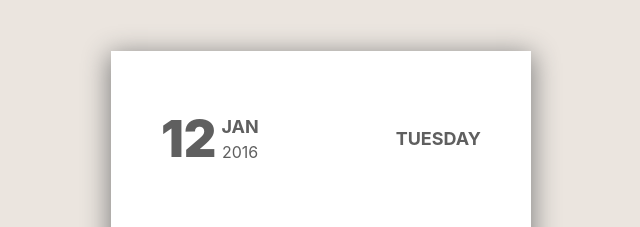
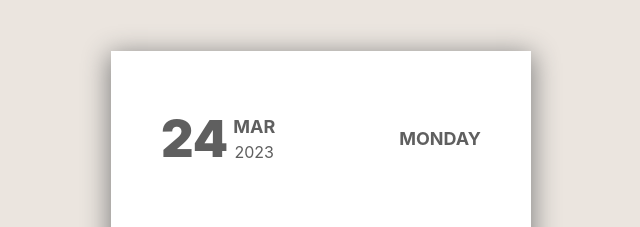
Before and after one commit to VatsalDave2102/react-todo-list-functionality, a React (Vite) app: page / in a window 1280 px wide. Shown: the top 227 px of the page, without its empty margins (319-959 px from the left). Built offline with nearby package versions, Linux system fonts and the light colour scheme; grey boxes are pictures that could not be loaded.

Commit message:
Add date functionality

```diff
--- a/src/components/Date.jsx
+++ /dev/null
@@ -1,14 +0,0 @@
-export default function Date() {
-  return (
-    <div className="Date">
-      <div className="today-date">
-        <div className="digit-container">12</div>
-        <div className="month-year-container">
-          <div className="month">JAN</div>
-          <div className="year">2016</div>
-        </div>
-      </div>
-      <div className="day">TUESDAY</div>
-    </div>
-  );
-}
--- /dev/null
+++ b/src/components/DateComp.jsx
@@ -0,0 +1,48 @@
+import { useEffect, useState } from "react";
+
+export default function DateComp() {
+  let [date, setDate] = useState(new Date());
+  // useEffect(() => {
+  //   let timer = setInterval(() => setDate(new Date()), 1000);
+
+  //   return function cleanup() {
+  //     clearInterval(timer);
+  //   };
+  // });
+  const monthNames = [
+    "JAN",
+    "FEB",
+    "MAR",
+    "APR",
+    "MAY",
+    "JUN",
+    "JUL",
+    "AUG",
+    "SEP",
+    "OCT",
+    "NOV",
+    "DEC",
+  ];
+  const dayNames = [
+    "MONDAY",
+    "TUESDAY",
+    "WEDNESDAY",
+    "THURSDAY",
+    "FRIDAY",
+    "SATURDAY",
+    "SUNDAY",
+  ];
+  console.log(date);
+  return (
+    <div className="Date">
+      <div className="today-date">
+        <div className="digit-container">{date.getDate()}</div>
+        <div className="month-year-container">
+          <div className="month">{monthNames[date.getMonth() - 1]}</div>
+          <div className="year">{date.getFullYear()}</div>
+        </div>
+      </div>
+      <div className="day">{dayNames[date.getDay() - 1]}</div>
+    </div>
+  );
+}
--- a/src/components/TodoContainer.jsx
+++ b/src/components/TodoContainer.jsx
@@ -1,12 +1,12 @@
 import { Component } from "react";
-import Date from "./Date";
+import DateComp from "./DateComp";
 import TodoList from "./TodoList";
 import AddInput from "./AddInput";
 
 export default class TodoContainer extends Component {
   render() {
     return <div className="TodoContainer">
-        <Date/>
+        <DateComp/>
         <TodoList/>
         <AddInput/>
         </div>;
```
